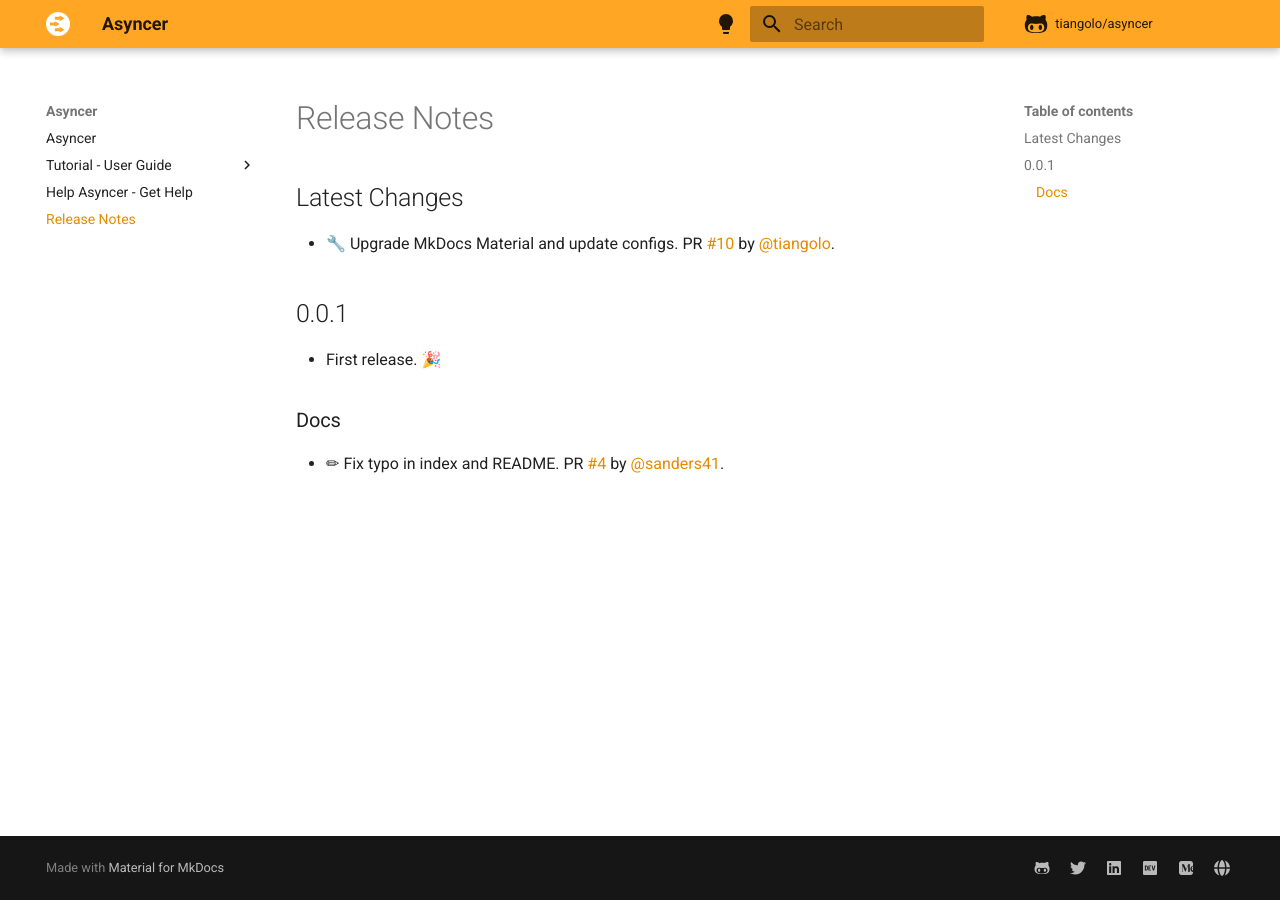
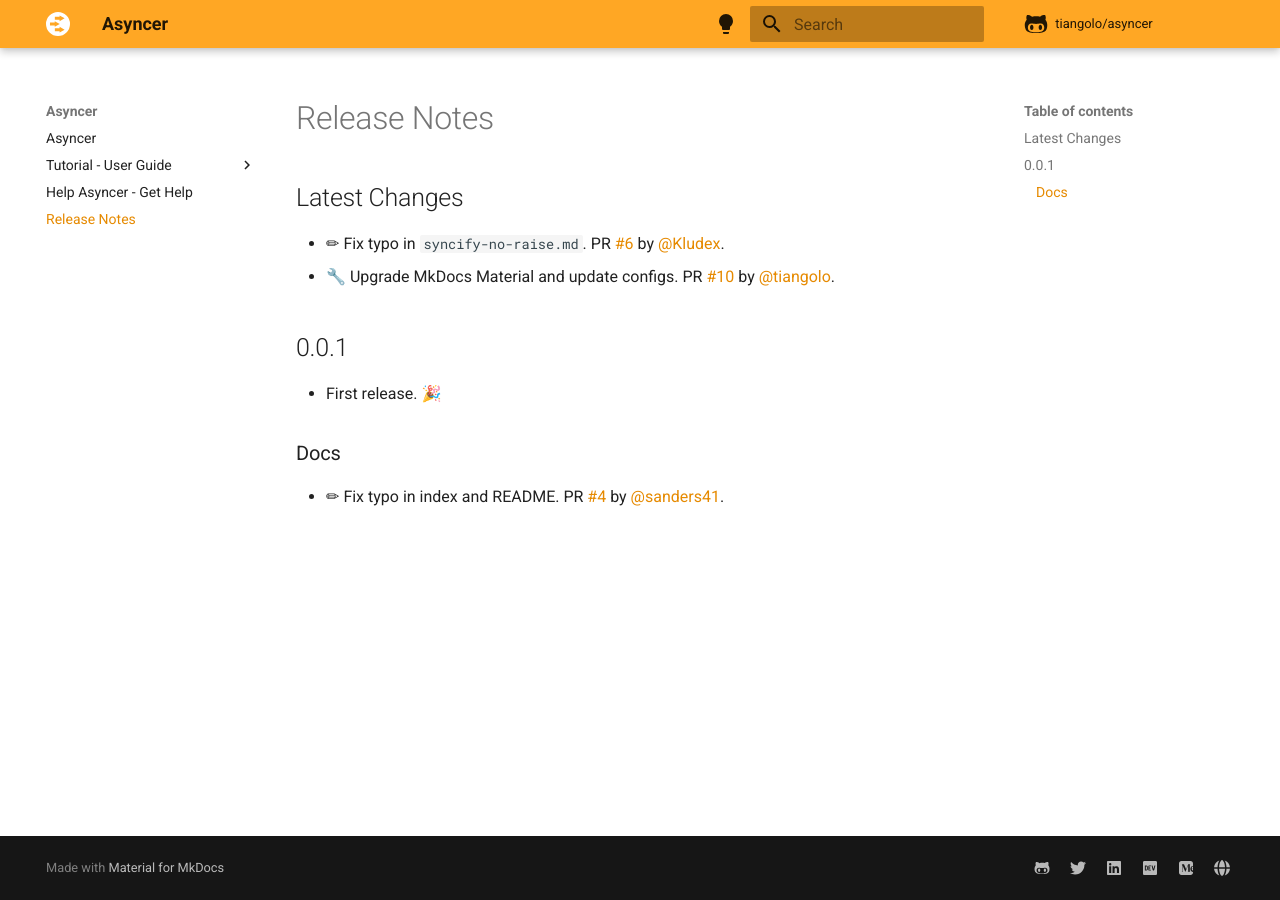
Before and after one commit to balintfrankas/fastapi-asyncer, an MkDocs documentation site: the page built from docs/release-notes.md, in a window 1280 px wide. Built offline with MkDocs 1.6.1 and Material for MkDocs 9.7.7, drawn with Linux system fonts in a browser that asks for light colours; comment, search, counter and statistics services are not loaded.

Commit message:
📝 Update release notes

```diff
--- a/docs/release-notes.md
+++ b/docs/release-notes.md
@@ -2,6 +2,7 @@
 
 ## Latest Changes
 
+* ✏ Fix typo in `syncify-no-raise.md`. PR [#6](https://github.com/tiangolo/asyncer/pull/6) by [@Kludex](https://github.com/Kludex).
 * 🔧 Upgrade MkDocs Material and update configs. PR [#10](https://github.com/tiangolo/asyncer/pull/10) by [@tiangolo](https://github.com/tiangolo).
 
 ## 0.0.1
```
